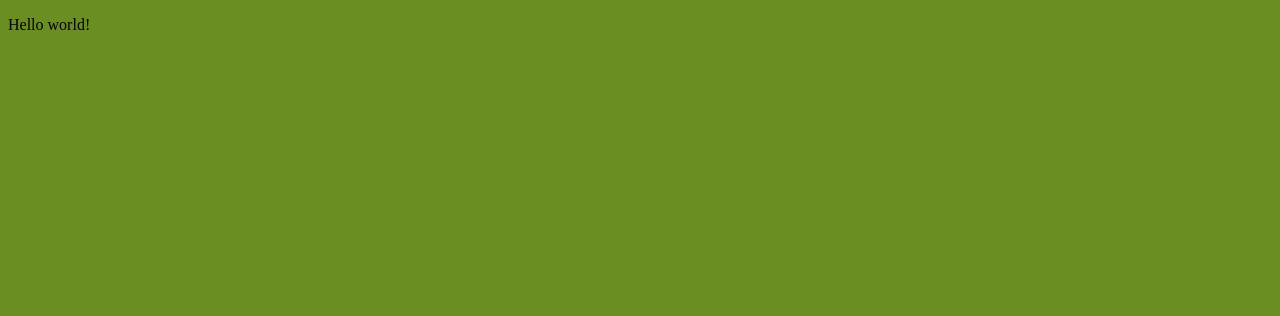
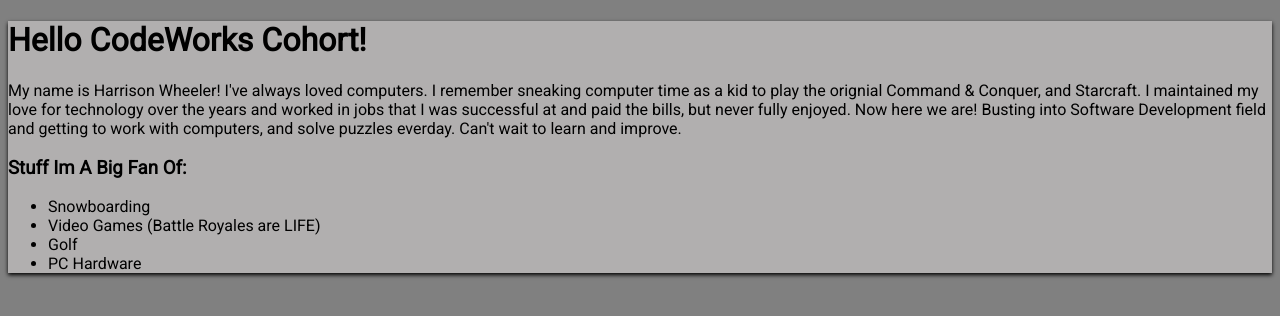
Before and after one commit to HarrisonWheeler/Day-1, a plain HTML site: page index.html in a window 1280 px wide. Drawn offline with Linux system fonts and the light colour scheme.

Commit message:
added css classes, google font, shadow box, unordered list,

```diff
--- /dev/null
+++ b/css/style.css
@@ -0,0 +1,10 @@
+body{
+  background-color: #808080;
+  text-align: left;
+  font-family: 'Roboto', sans-serif;
+}
+
+.card{
+  box-shadow: 0 2px 4px 0;
+  background-color: #b1afaf;
+}
--- a/index.html
+++ b/index.html
@@ -1,18 +1,31 @@
 <!DOCTYPE html>
 <html lang="en">
+
 <head>
   <meta charset="UTF-8">
   <meta name="viewport" content="width=device-width, initial-scale=1.0">
+  <link rel="stylesheet" href="css/style.css">
+  <link href="https://fonts.googleapis.com/css2?family=Roboto&display=swap" rel="stylesheet">
   <title>My first cool page</title>
-  <style>
-    body{
-      background-color: olivedrab;
-    }
-  </style>
 </head>
 
 <body>
-  <p>Hello world!</p>
+  <div class="card">
+    <h1>Hello CodeWorks Cohort!</h1>
+    <p>My name is Harrison Wheeler! I've always loved computers. I remember sneaking computer time as a kid to play the
+      orignial Command & Conquer, and Starcraft. I maintained my love for technology over the years and worked in jobs
+      that I was successful at and paid the bills, but never fully enjoyed. Now here we are! Busting into Software
+      Development field and getting to work with computers, and solve puzzles everday. Can't wait to learn and improve.
+    </p>
+  <h3>Stuff Im A Big Fan Of:</h3>
+  <ul>
+    <li>Snowboarding</li>
+    <li>Video Games (Battle Royales are LIFE)</li>
+    <li>Golf</li>
+    <li>PC Hardware</li>
+  </ul>
+</div>
+
 </body>
 
 </html>
```
Also changed, not shown: Harrison-golf.jpg (added).
